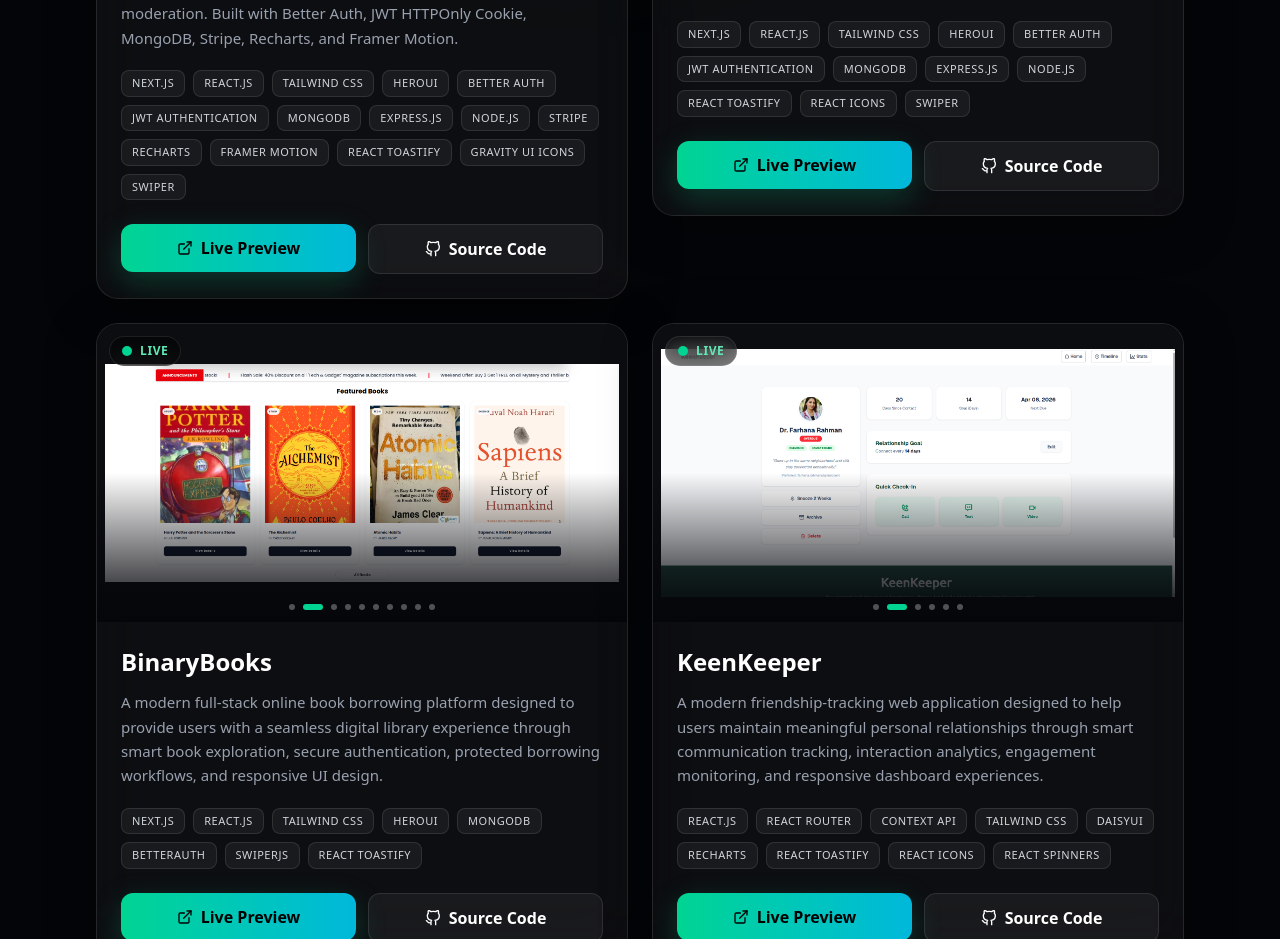
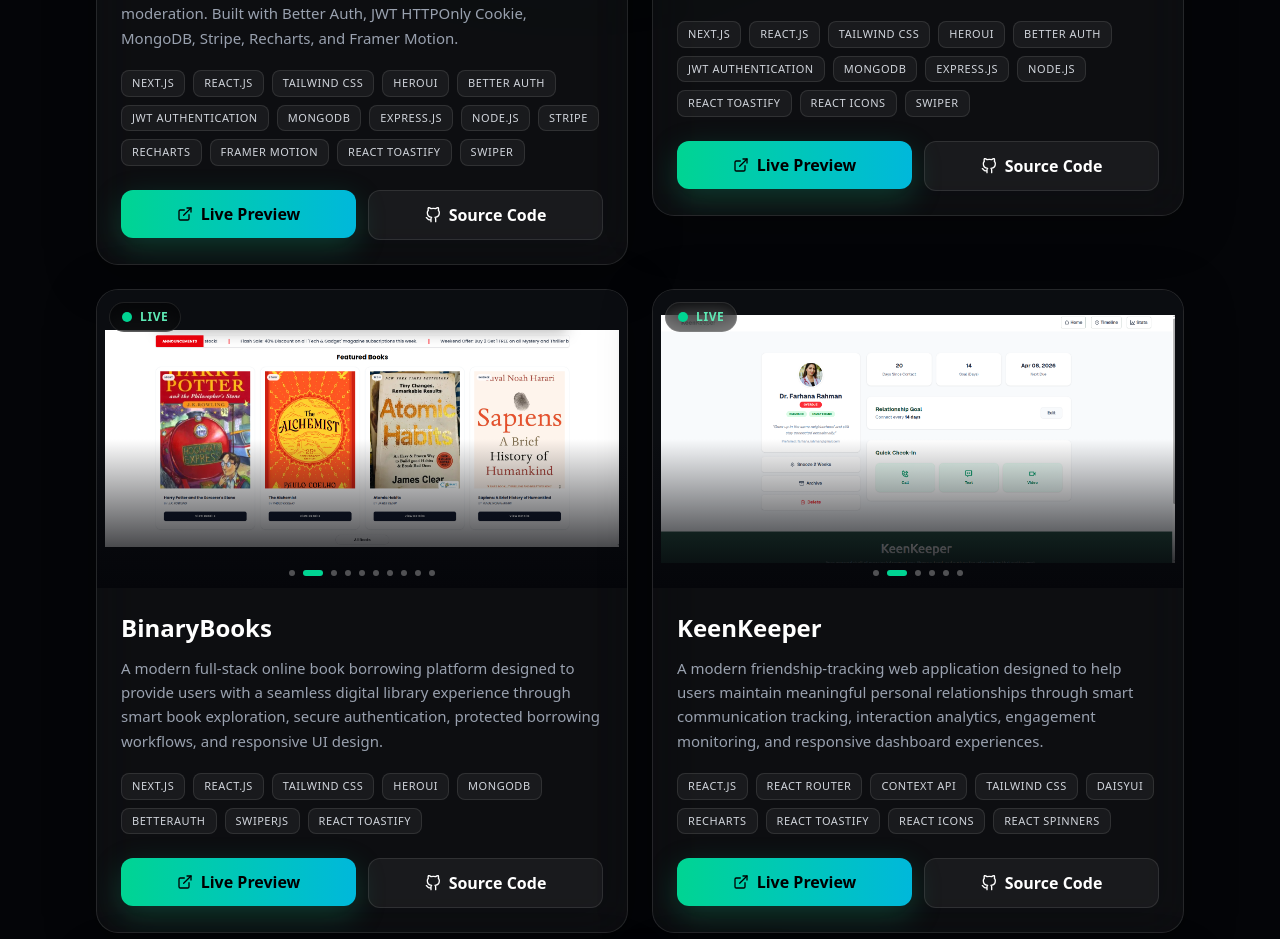
Before and after one commit to kouser-ahamed/my-portfolio, a Next.js app: page / in a window 1280 px wide. Shown: the part 5700-6639 px from the top of the page. Built offline with nearby package versions, Linux system fonts and the light colour scheme.

Commit message:
Delete  1 tech

```diff
--- a/src/app/projects/page.jsx
+++ b/src/app/projects/page.jsx
@@ -47,7 +47,6 @@ const projects = [
       "Recharts",
       "Framer Motion",
       "React Toastify",
-      "Gravity UI Icons",
       "Swiper",
     ],
 
```
